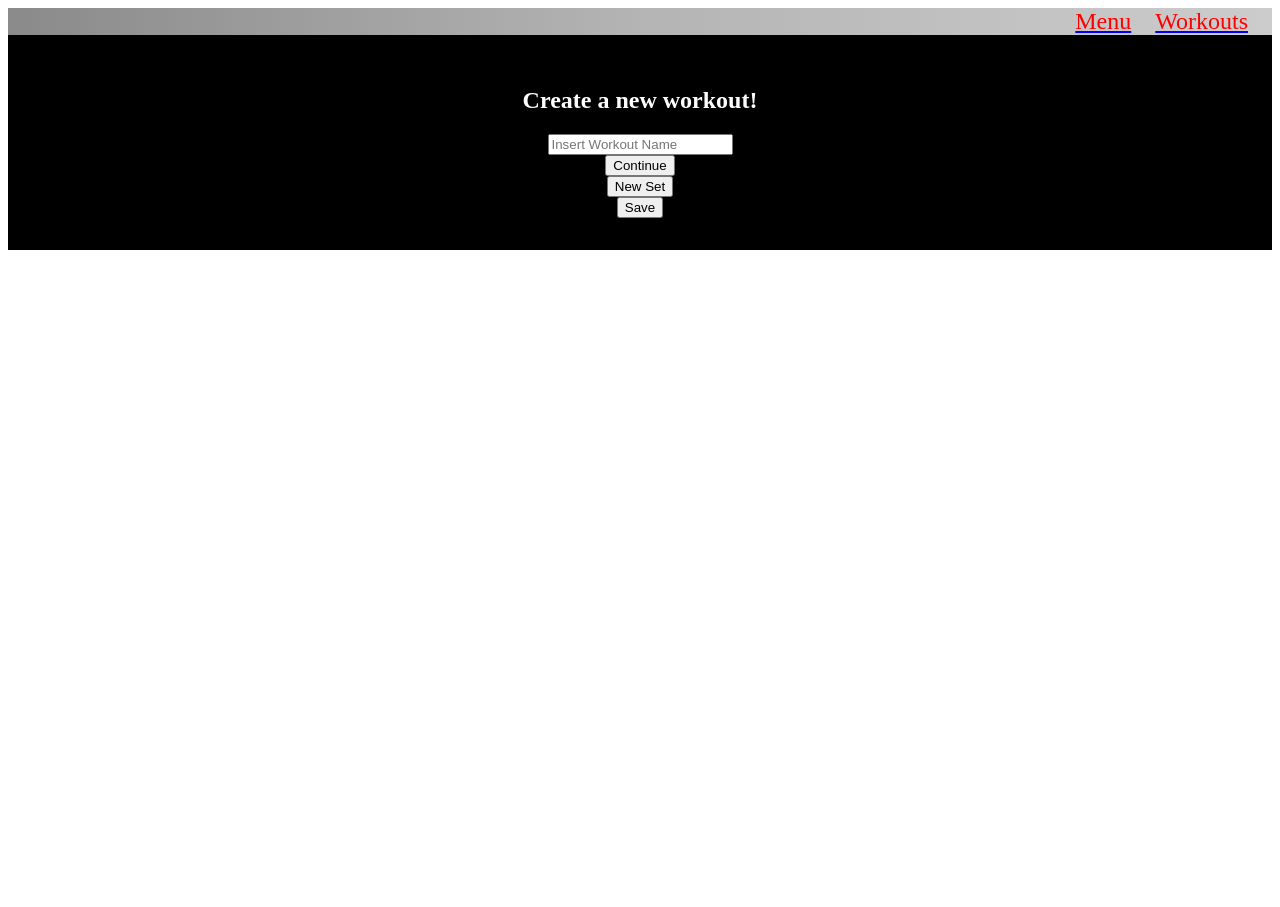
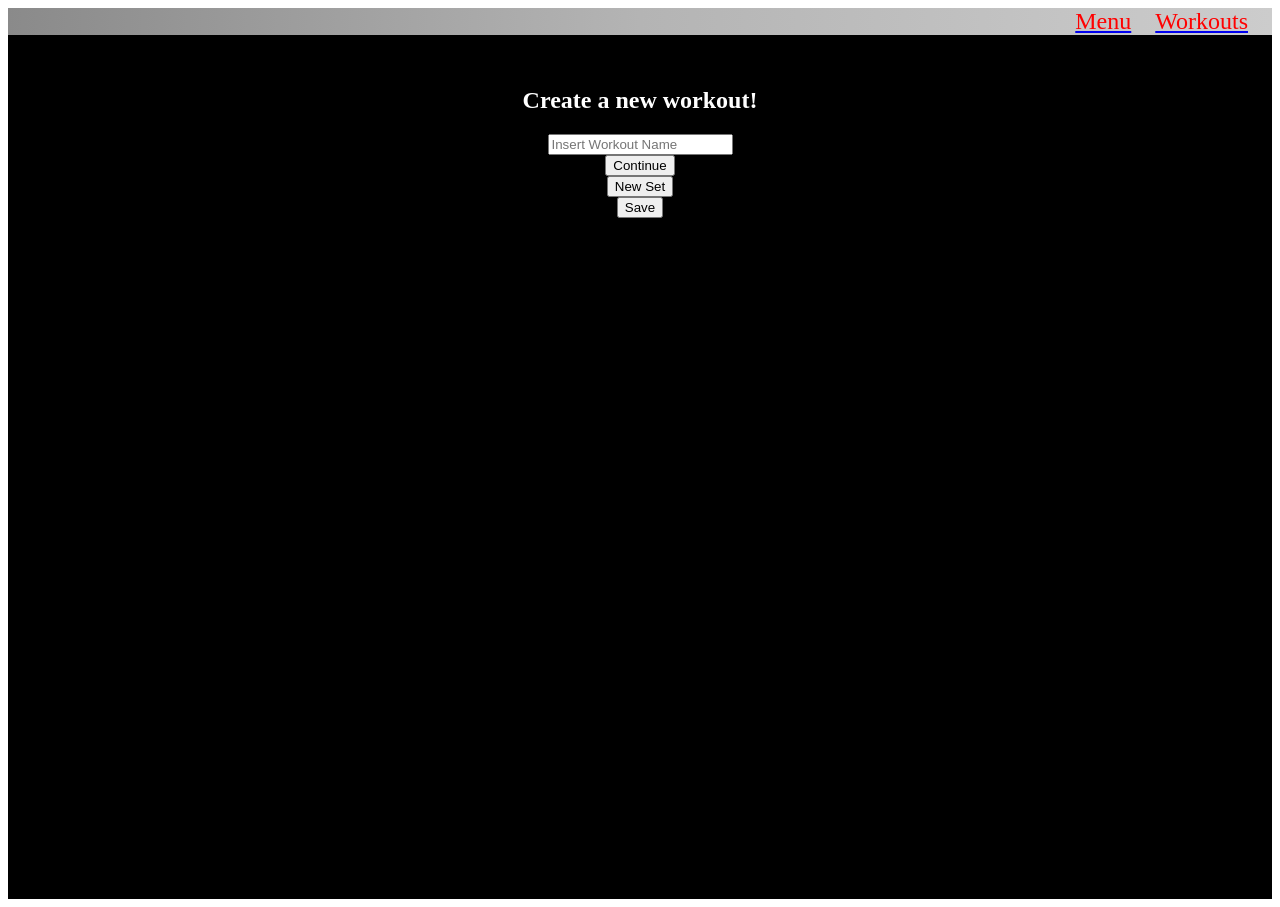
Before and after one commit to MarcosUgalde/Fullstack-project, a React (Vite) app in the folder front/: page /new-workout in a window 1280 px wide. Before the commit the page ends 800 px from the top, so only its background shows below. Built offline with nearby package versions, Linux system fonts and the light colour scheme; no server answers.

Commit message:
style: added styles

```diff
--- a/front/src/components/NavBar/index.jsx
+++ b/front/src/components/NavBar/index.jsx
@@ -1,7 +1,7 @@
 import { Link, useRoute } from 'wouter';
 import Styled from './styles';
 import { useUser } from '../../hooks';
-import { useLogout } from '../../hooks';
+//import { useLogout } from '../../hooks';
 
 const CustomLink = ({ href, children }) => {
     const [isActive] = useRoute(href)
@@ -15,7 +15,6 @@ const CustomLink = ({ href, children }) => {
 
 const NavBar = () => {
     const { data } = useUser();
-    useLogout();
 
     return (
         <Styled.Nav>
--- a/front/src/pages/Allworkouts/styles.jsx
+++ b/front/src/pages/Allworkouts/styles.jsx
@@ -3,11 +3,11 @@ import { styled } from 'styled-components'
 const Body = styled.section`
     display: flex;
     flex-direction: column;
-    justify-content: center;
     align-items: center;
     color: white;
     background: linear-gradient(168deg, rgba(87,0,0,1) 0%, rgba(251,0,5,1) 62%, rgba(126,0,45,1) 100%);
     font-color: white;
+    min-height: 100vh;
 `
 const Workouts = styled.section`
     display: flex;
@@ -21,6 +21,10 @@ const Anchor = styled.a`
     color: white;
     text-decoration: none;
     margin: 1px;
+    &:hover {
+        font-size: 1.1em;
+        color: yellow;
+    }
 `
 
 export default {
--- a/front/src/pages/Createworkout/styles.jsx
+++ b/front/src/pages/Createworkout/styles.jsx
@@ -3,11 +3,11 @@ import { styled } from 'styled-components'
 const Body = styled.section`
     display: flex;
     flex-direction: column;
-    justify-content: center;
     align-items: center;
     color: white;
     background-color: black;
     padding: 2em;
+    min-height: 100vh;
 `
 const Form = styled.section`
     display: flex;
--- a/front/src/pages/Mainmenu/styles.jsx
+++ b/front/src/pages/Mainmenu/styles.jsx
@@ -3,18 +3,28 @@ import { styled } from 'styled-components'
 const Body = styled.section`
     display: flex;
     flex-direction: column;
-    justify-content: center;
     align-items: center;
     color: white;
     background-color: black;
     padding: 1em;
+    min-height: 100vh;
 `
 
 const Options = styled.section`
     display: flex;
+    flex-direction:
     justify-content: space-between;
     align-items: center;
     padding: 1em;
+    margin-top: 50px;
+
+    @media (max-width: 450px) {
+        display: flex;
+        flex-direction: column;
+        justify-content: space-between;
+        align-items: center;
+        padding: 1em;
+    }
 `
 
 const Button = styled.section`
@@ -28,9 +38,10 @@ const Button = styled.section`
     padding: 1em;
     border-radius: 10px;
     margin: 1em;
+    transition: font-size 0.5s ease-in-out;
 
     &:hover {
-        font-size: 1.5em;
+        font-size: 1.1em;
     }
 `
 
```
